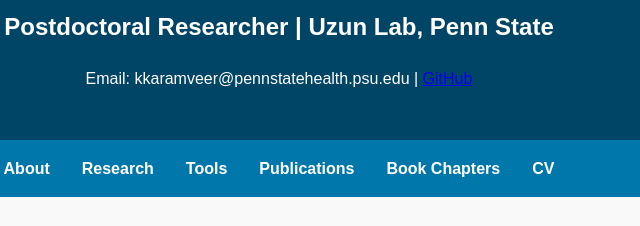
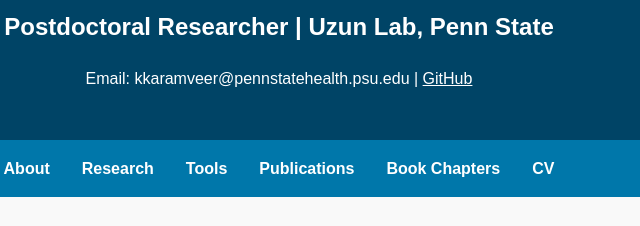
Before and after one commit to karamveerverma37/karamveerverma37.github.io, a plain HTML site: page index.html in a window 1280 px wide. Shown: the part 300-526 px from the top of the page, 361-1001 px from the left. Drawn offline with Linux system fonts and the light colour scheme.

Commit message:
Change the colour for word Github to white

```diff
--- a/index.html
+++ b/index.html
@@ -11,7 +11,7 @@
     <img src="assets/photo.png" alt="Karamveer" class="profile-img">
     <h1>Karamveer</h1>
     <h2>Postdoctoral Researcher | Uzun Lab, Penn State</h2>
-    <p>Email: kkaramveer@pennstatehealth.psu.edu | <a href="https://github.com/karamveerverma37">GitHub</a></p>
+    <p>Email: kkaramveer@pennstatehealth.psu.edu | <a href="https://github.com/karamveerverma37" style="color: white; ">GitHub</a></p>
   </header>
 
   <nav>
```
